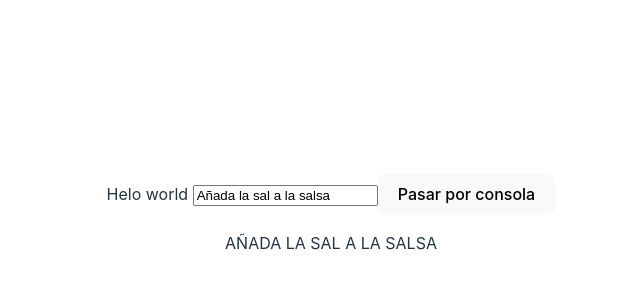
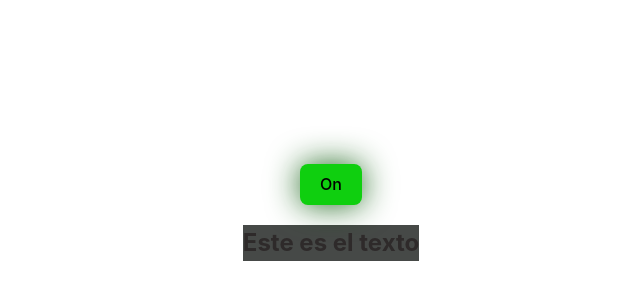
Before and after one commit to redspidersoftware/tema-03-Vite, a Vue app: page / in a window 1280 px wide. Shown: the part 178-478 px from the top of the page, without its empty margins (309-949 px from the left). Built offline with nearby package versions, Linux system fonts and the light colour scheme.

Commit message:
tema 5 hijo padrea

```diff
--- a/src/Main.vue
+++ b/src/Main.vue
@@ -1,23 +1,55 @@
 <template>
-    <div>
+
+    <!--<div>
         Helo world
         <input type = "text" v-model="valorInput" />
         <button @click="pasarPorConsola"> Pasar por consola</button>
         <p>{{ valorMayusculas }}</p>
+    </div>-->
+
+    <!--<ConatadorComposable/>
+    <MiContador />
+    <ListaTareas />
+    -->
+        <BotonOnOff :active ="modoOscuro" :toggle="cabiaModo"/>
+        <TextoPersonalizado texto="Este es el texto" :esOscuro ="modoOscuro"/>
+    <div>
+
     </div>
   </template>
 
   <script setup lang="ts">
-import {ref, computed} from "vue"
-const valorInput = ref("Añada la sal a la salsa")
+  import {ref} from "vue"
+  //#region  tema 3
+// import {ref, computed} from "vue"
+// const valorInput = ref("Añada la sal a la salsa")
 
-const pasarPorConsola = () =>{
-    console.log(valorInput.value)
+// const pasarPorConsola = () =>{
+//     console.log(valorInput.value)
+// }
+
+// const valorMayusculas = computed(()=>{
+//     return valorInput.value.toUpperCase()
+// })
+//#endregion
+
+//  Pantalla 1 - Lista de tareas
+//@ts-ignore
+import ListaTareas from "@components/ListaTareas.vue"
+//@ts-ignore
+import MiContador from "@components/MiContador.vue"
+//@ts-ignore
+import ConatadorComposable from "@components/ConatadorComposable.vue"
+//@ts-ignore
+import BotonOnOff from "@components/BotonOnOff.vue"
+//@ts-ignore
+import TextoPersonalizado from "@components/TextoPersonalizado.vue"
+
+const modoOscuro = ref(true)
+
+const cabiaModo=() =>{
+    modoOscuro.value = !modoOscuro.value
 }
-
-const valorMayusculas = computed(()=>{
-    return valorInput.value.toUpperCase()
-})
 
   </script>
   <style scoped>
--- /dev/null
+++ b/src/components/BotonOnOff copy.vue
@@ -0,0 +1,26 @@
+<template>
+    <button :class ="active ? 'active' : 'inactive'" @click="toggle"> {{ active ? "On":"Off" }} </button>
+</template>
+
+<script setup lang="ts">
+import {ref} from "vue"
+
+const active = ref(true)
+const toggle=()=>{
+    active.value = !active.value
+}
+</script>
+
+<style scoped>
+button{
+    transition: all 0.3s;
+}
+.active{
+    background-color: rgb(4, 130, 4);
+    box-shadow: 0 0 2rem rgba(22, 97, 22, 0.963);
+}
+.inactive{
+    background-color: rgb(244, 26, 6);
+    box-shadow: 0 0 2rem rgba(148, 70, 6, 0.963);
+}
+</style>
--- /dev/null
+++ b/src/components/BotonOnOff.vue
@@ -0,0 +1,26 @@
+<template>
+    <button :class ="active ? 'active' : 'inactive'" @click="toggle"> {{ active ? "On":"Off" }} </button>
+</template>
+
+<script setup lang="ts">
+
+defineProps<{
+    active:boolean
+    toggle: ()=> void
+}>()
+
+</script>
+
+<style scoped>
+button{
+    transition: all 0.3s;
+}
+.active{
+    background-color: rgb(15, 207, 15);
+    box-shadow: 0 0 2rem rgba(22, 97, 22, 0.963);
+}
+.inactive{
+    background-color: rgb(244, 26, 6);
+    box-shadow: 0 0 2rem rgba(148, 70, 6, 0.963);
+}
+</style>
--- /dev/null
+++ b/src/components/ConatadorComposable.vue
@@ -0,0 +1,11 @@
+<template>
+    <h2>El Contador composable</h2>
+    <button @click="incrementar">{{ contador }}</button>
+</template>
+
+<script setup lag="ts">
+
+ import useContador from "@hooks/useContador"
+const  {contador, incrementar} = useContador ()
+
+</script>
--- /dev/null
+++ b/src/components/ListaTareas.vue
@@ -0,0 +1,23 @@
+<template>
+    <MiSaludo nombre = "Javier" email="mi.email@novale.com"/>
+    <h1>Esta es la lista de tareas</h1>
+    <div  class="lista">
+    <MiTarea/>
+    <MiTarea/>
+    <MiTarea/>
+  </div>
+  </template>
+
+  <script setup lang="ts">
+  //@ts-ignore
+import MiTarea from "@components/MiTarea"
+  //@ts-ignore
+import MiSaludo from "@components/MiSaludo"
+</script>
+<style>
+.lista{
+  display: flex;
+  flex-direction: column;
+  gap: 1rem;
+}
+</style>
--- /dev/null
+++ b/src/components/MiContador.vue
@@ -0,0 +1,16 @@
+<template>
+    <div>
+        <h2>El Contador</h2>
+        <button @click="incrementar">Contador: {{ contador }}</button>
+    </div>
+
+  </template>
+
+  <script setup lag="ts">
+import {ref} from "vue"
+const contador = ref(0)
+const incrementar= ()=>{
+    contador.value++
+}
+
+</script>
--- /dev/null
+++ b/src/components/MiTarea.vue
@@ -0,0 +1,45 @@
+<template>
+    <div :class="`tarea ${hecho ? 'completada' : ''}`">
+        <p class="titulo">Titulo de la tarea</p>
+        <div class ="acciones">
+            <span class="fecha"> Fecha</span>
+            <button class="toggle" @click="cambaEstado"> Hecho / mohecho</button>
+        </div>
+    </div>
+  </template>
+<script setup lang="ts">
+import {ref} from "vue"
+const hecho = ref(false)
+const cambaEstado = () => {
+    hecho.value =!hecho.value
+}
+</script>
+
+<style scoped>
+.tarea {
+    background-color: blueviolet;
+    border-radius: 1rem;
+    padding:  1rem;
+    display: flex;
+    flex-direction: column;
+    min-height: 10rem;
+    min-width: 10rem ;
+    justify-content:  space-between;
+    transition: all 0.3s;
+}
+.tarea.completada {
+    opacity: 0.25;
+    filter: blur(2px);
+    background-color: rgb(27, 162, 23);
+}
+.acciones{
+    display: flex;
+    justify-content: space-between;
+    align-items: center;
+}
+button{
+    background-color: transparent;
+    padding: 0.2rem 0.4rem;
+    outline: none;
+}
+</style>
--- /dev/null
+++ b/src/components/TextoPersonalizado.vue
@@ -0,0 +1,25 @@
+<template>
+    <div :class="esOscuro ? 'oscuro' : 'claro'">
+        <h2>{{ texto }}</h2>
+    </div>
+</template>
+
+
+<script setup lang="ts">
+    defineProps<{
+        texto:string,
+        esOscuro: boolean
+    }>()
+
+</script>
+
+<style scoped>
+.oscuro{
+    background-color:rgb(70, 73, 71);
+    color:  rgb(46, 42, 42);
+}
+.claro{
+    background-color: white;
+    color: rgb(141, 206, 223);
+}
+</style>
--- a/vite.config.ts
+++ b/vite.config.ts
@@ -8,7 +8,10 @@ export default defineConfig({
   resolve: {
     alias: {
     "@": path.resolve(__dirname, "src"),
-    "@components": path.resolve(__dirname, "src/components")
-    }
+    "@components": path.resolve(__dirname, "src/components"),
+    "@hooks": path.resolve(__dirname, "src/hooks"),
+
+    },
+    extensions:[".ts",".vue"],
   }
 })
```
Also changed, not shown: src/components/MiSaludo.vue (added, +11 -0 lines), src/hooks/useContador.ts (added, +11 -0 lines).
